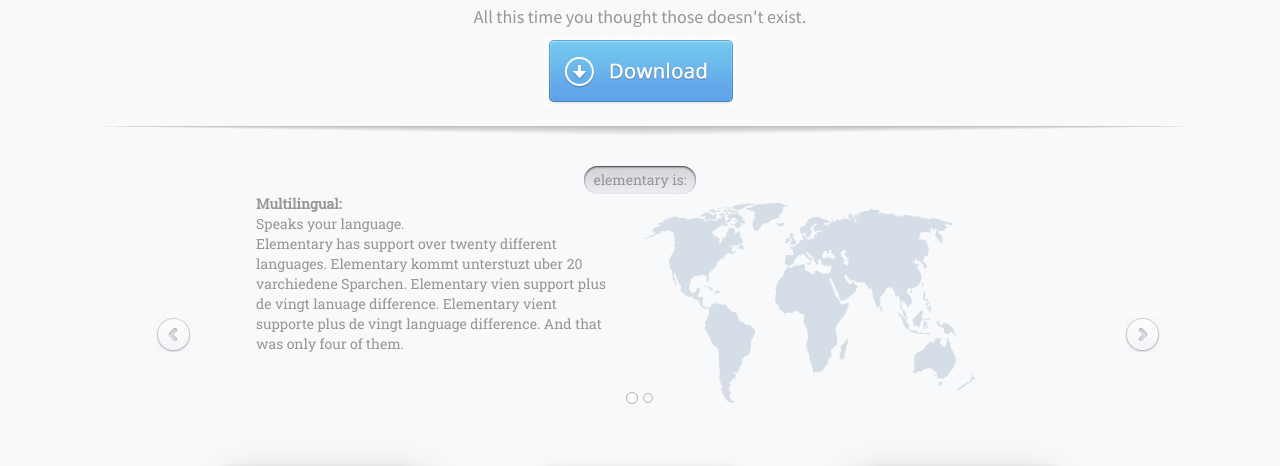
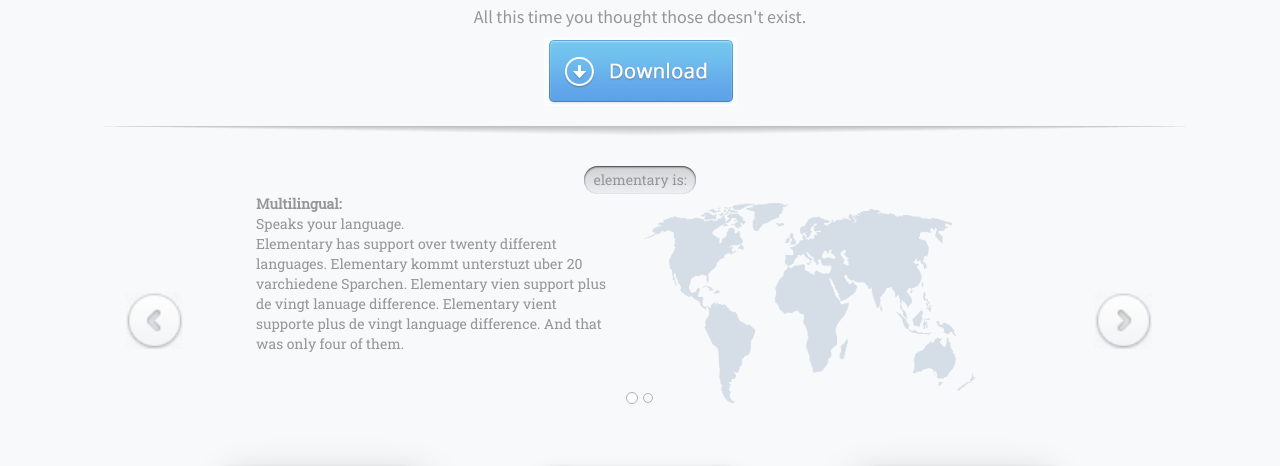
Before and after one commit to mdrmuhaimin/BootstrapLearning, a plain HTML site: page index.html in a window 1280 px wide. Shown: the part 610-1076 px from the top of the page. Drawn offline with nearby package versions, Linux system fonts and the light colour scheme; a web font is replaced by a local one.

Commit message:
Centering carousel button changer

```diff
--- a/css/style.css
+++ b/css/style.css
@@ -17,8 +17,10 @@
 
 .middlepos-absolute{
   position: absolute;
-  top: 50%;
-  left: 50%;
+  width:33%;
+  height:auto;
+  top: 40%;
+  left: 33%;
   display: inline-block;
 }
 
```
